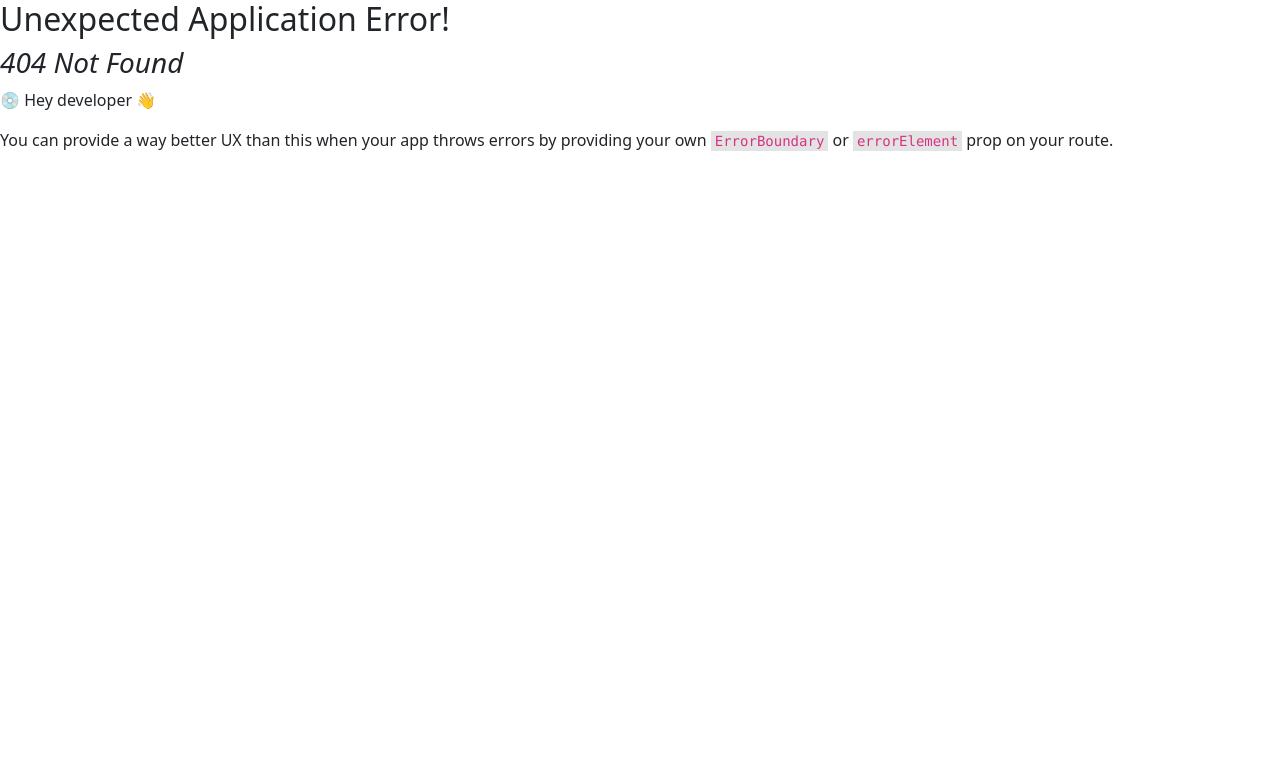
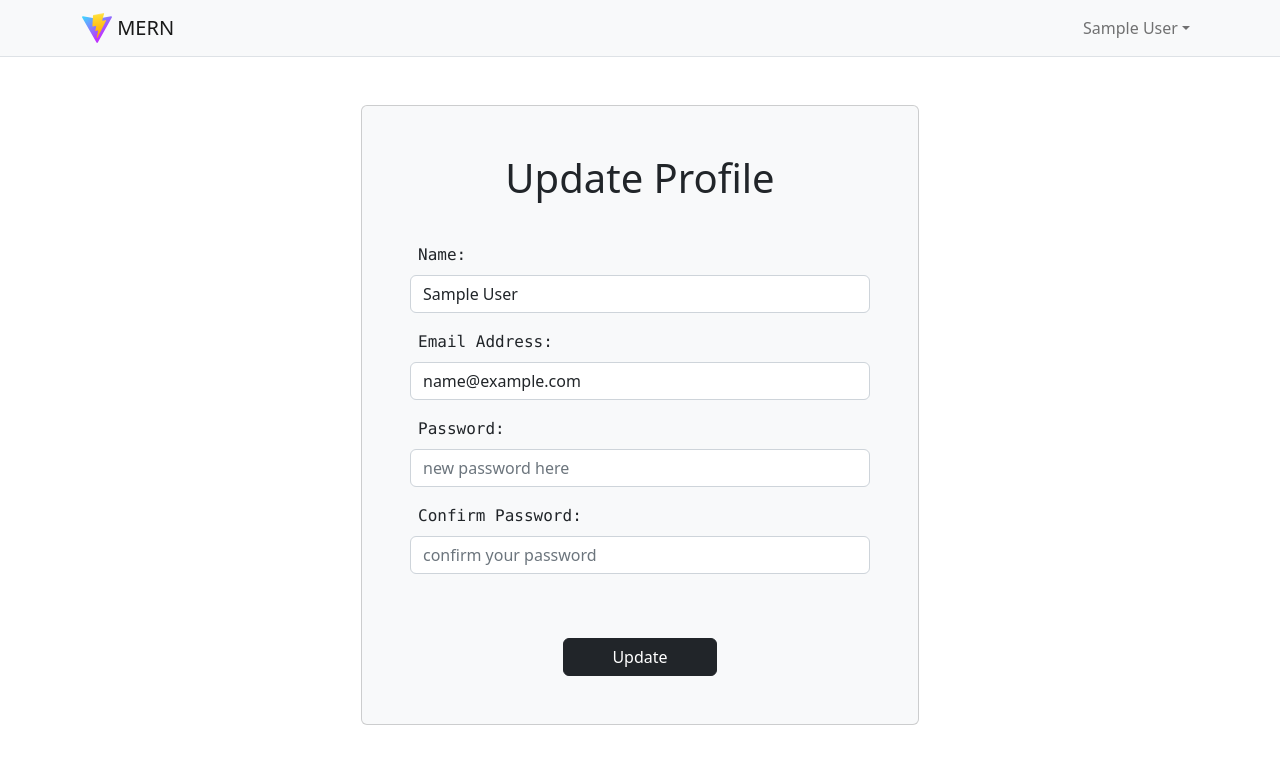
Before and after one commit to DANBOI/mern-practice, a React (Vite) app in the folder frontend/: page /profile in a window 1280 px wide. Before the commit this address had no page. Shown: the top 764 px of the page. Built offline with nearby package versions, Linux system fonts and the light colour scheme; sample sign-in values are in the browser's storage.

Commit message:
implement updateProfile page

```diff
--- a/frontend/src/components/FormButton.jsx
+++ b/frontend/src/components/FormButton.jsx
@@ -3,7 +3,7 @@ import { Button, Spinner } from "react-bootstrap";
 // eslint-disable-next-line react/prop-types
 const FormButton = ({ loading, text }) => {
   return (
-    <Button type="submit" variant="dark" className="mt-3 px-5">
+    <Button type="submit" variant="dark" className="mt-5 px-5">
       {loading ? (
         <Spinner
           as="span"
--- a/frontend/src/components/FormInput.jsx
+++ b/frontend/src/components/FormInput.jsx
@@ -1,7 +1,8 @@
 import { Form } from "react-bootstrap";
 
 // eslint-disable-next-line react/prop-types
-const FormInput = ({ label, type, state, handler }) => {
+const FormInput = ({ label, type, placeholder, state, handler }) => {
+  placeholder ||= `Your ${label}`;
   return (
     <>
       <Form.Group className="text-start my-3" controlId={type}>
@@ -10,7 +11,7 @@ const FormInput = ({ label, type, state, handler }) => {
         </Form.Label>
         <Form.Control
           type={type}
-          placeholder={`Your ${label}`}
+          placeholder={placeholder}
           value={state}
           onChange={(e) => handler(e.target.value)}
         ></Form.Control>
--- a/frontend/src/components/Hero.jsx
+++ b/frontend/src/components/Hero.jsx
@@ -8,13 +8,18 @@ const Hero = () => {
   return (
     <Container className="py-5 px-md-5">
       <Card className="p-5 d-flex-column gap-4 align-items-center text-center hero-card bg-light ">
-        <h1>MERN Stack</h1>
+        <h1>{userInfo ? `Hello,${userInfo.name}!` : "MERN Stack"}</h1>
         <p className="text-secondary fs-5">
           Lorem ipsum dolor sit amet consectetur adipisicing elit. Vero
           obcaecati iure laboriosam deleniti minima quaerat commodi, recusandae
           quod labore magnam ex? Nostrum illo numquam quo repellat, accusamus
           nam accusantium quaerat.
         </p>
+        {userInfo && (
+          <LinkContainer to="/profile">
+            <Button variant="dark">Update My Profile</Button>
+          </LinkContainer>
+        )}
         <div className="d-flex gap-3">
           {!userInfo && (
             <LinkContainer to="/login">
--- /dev/null
+++ b/frontend/src/components/PrivateRoute.jsx
@@ -0,0 +1,8 @@
+import { Navigate, Outlet } from "react-router-dom";
+import { useSelector } from "react-redux";
+
+const PrivateRoute = () => {
+  const { userInfo } = useSelector((state) => state.auth);
+  return userInfo ? <Outlet /> : <Navigate to="/login" replace />;
+};
+export default PrivateRoute;
--- a/frontend/src/main.jsx
+++ b/frontend/src/main.jsx
@@ -14,6 +14,8 @@ import App from "./App.jsx";
 import Home from "./pages/Home";
 import Login from "./pages/Login";
 import Signup from "./pages/Signup";
+import PrivateRoute from "./components/PrivateRoute.jsx";
+import Profile from "./pages/Profile";
 
 import "bootstrap/dist/css/bootstrap.min.css";
 
@@ -22,8 +24,12 @@ const router = createBrowserRouter(
   createRoutesFromElements(
     <Route path="/" element={<App />}>
       <Route index={true} element={<Home />} />
-      <Route index={true} path="/login" element={<Login />} />
-      <Route index={true} path="/signup" element={<Signup />} />
+      <Route path="/login" element={<Login />} />
+      <Route path="/signup" element={<Signup />} />
+      {/* if no userInfo,redirct */}
+      <Route path="" element={<PrivateRoute />}>
+        <Route path="/profile" element={<Profile />} />
+      </Route>
     </Route>
   )
 );
--- /dev/null
+++ b/frontend/src/pages/Profile.jsx
@@ -0,0 +1,86 @@
+import { useState, useEffect } from "react";
+import { Form } from "react-bootstrap";
+
+import { useDispatch, useSelector } from "react-redux";
+import { useUpdateProfileMutation } from "../slices/usersApiSlice";
+import { setCredentials } from "../slices/authSlice";
+
+import FormContainer from "../layouts/FormContainer";
+import { toast } from "react-toastify";
+import FormInput from "../components/FormInput";
+import FormButton from "../components/FormButton";
+
+const Profile = () => {
+  const [email, setEmail] = useState("");
+  const [name, setName] = useState("");
+  const [password, setPassword] = useState("");
+  const [confirmPassword, setConfirmPassword] = useState("");
+
+  const dispatch = useDispatch();
+  const [updateProfile, { isLoading }] = useUpdateProfileMutation();
+
+  const { userInfo } = useSelector((state) => state.auth);
+
+  useEffect(() => {
+    setName(userInfo.name);
+    setEmail(userInfo.email);
+  }, [userInfo.name, userInfo.email]);
+
+  const submitHandler = async (e) => {
+    e.preventDefault();
+    if (!name || !email || !password || !confirmPassword)
+      return toast.error("All of these input fields are required!");
+
+    try {
+      if (password !== confirmPassword)
+        throw new Error("password are not equal!");
+
+      const res = await updateProfile({
+        _id: userInfo._id,
+        name,
+        email,
+        password,
+      }).unwrap();
+
+      toast.success("Profile updated successfully");
+      //if success then save res data to store
+      dispatch(setCredentials(res));
+    } catch (err) {
+      // console.log(err.message);
+      toast.error(err?.data?.message || err.message);
+    }
+  };
+
+  return (
+    <FormContainer>
+      <h1>Update Profile</h1>
+
+      <Form className="mt-3" onSubmit={submitHandler}>
+        <FormInput label="name" type="text" state={name} handler={setName} />
+        <FormInput
+          label="email address"
+          type="email"
+          state={email}
+          handler={setEmail}
+        />
+        <FormInput
+          label="password"
+          type="password"
+          placeholder="new password here"
+          state={password}
+          handler={setPassword}
+        />
+        <FormInput
+          label="confirm password"
+          type="password"
+          placeholder="confirm your password"
+          state={confirmPassword}
+          handler={setConfirmPassword}
+        />
+        <FormButton loading={isLoading} text="Update"></FormButton>
+      </Form>
+    </FormContainer>
+  );
+};
+
+export default Profile;
--- a/frontend/src/slices/usersApiSlice.js
+++ b/frontend/src/slices/usersApiSlice.js
@@ -25,8 +25,19 @@ export const userApiSlice = apiSlice.injectEndpoints({
         body: data,
       }),
     }),
+    updateProfile: builder.mutation({
+      query: (data) => ({
+        url: `${USERS_URL}/profile`,
+        method: "PUT",
+        body: data,
+      }),
+    }),
   }),
 });
 
-export const { useLoginMutation, useLogoutMutation, useSignupMutation } =
-  userApiSlice;
+export const {
+  useLoginMutation,
+  useLogoutMutation,
+  useSignupMutation,
+  useUpdateProfileMutation,
+} = userApiSlice;
```
